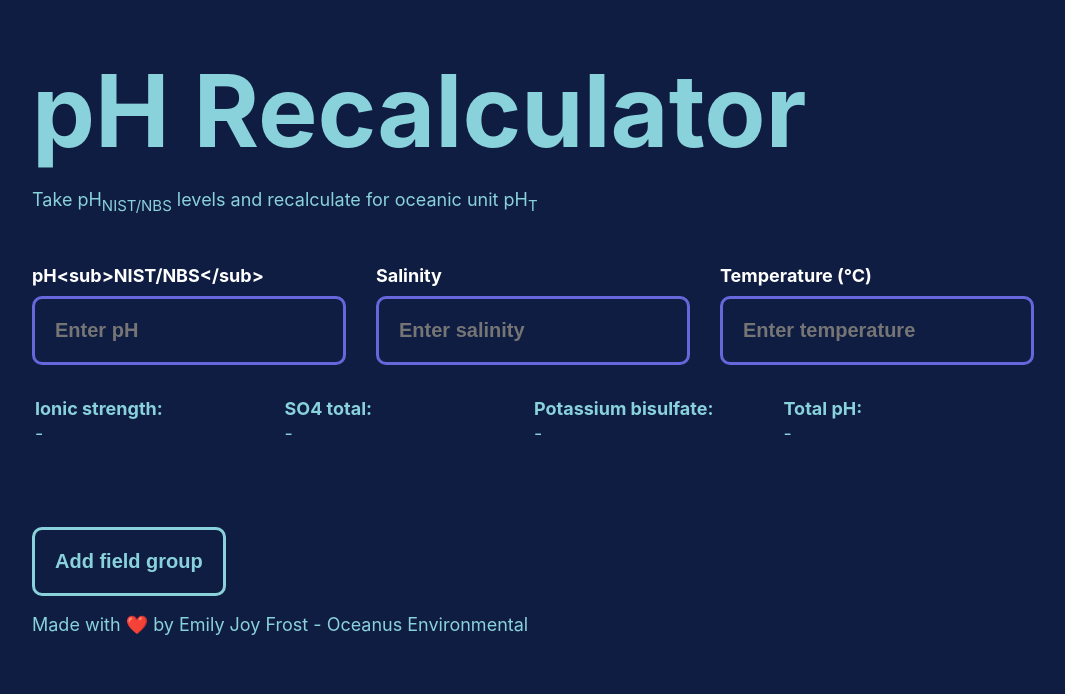
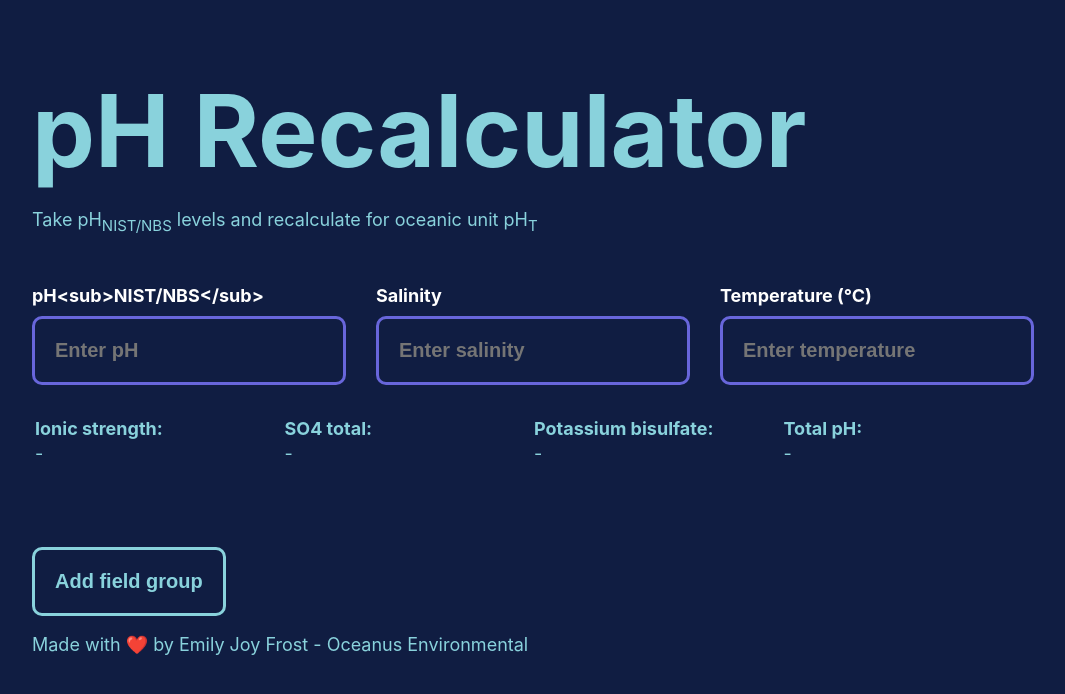
Before and after one commit to michael-harvey/ph-recalculator, a React (Create React App) app: page / in a window 1280 px wide. Shown: the top 694 px of the page, without its empty margins (108-1173 px from the left). Built offline with nearby package versions, Linux system fonts and the light colour scheme.

Commit message:
Add styles

```diff
--- a/src/App.css
+++ b/src/App.css
@@ -23,8 +23,10 @@ h1 {
 }
 
 body {
-  max-width: 1000px;
+  width: 1000px;
+  max-width: 100%;
   margin: 50px auto;
+  padding: 20px;
   font-size: 18px;
   color: var(--middle-blue);
   background-color: var(--oxford-blue);
@@ -78,6 +80,15 @@ button {
   cursor: pointer;
 }
 
+button + button {
+  margin-left: 30px;
+}
+
+button:hover {
+  border-color: var(--slate-blue);
+  color: white;
+}
+
 table {
   width: 100%;
   margin: 30px 0 80px 0;
```
